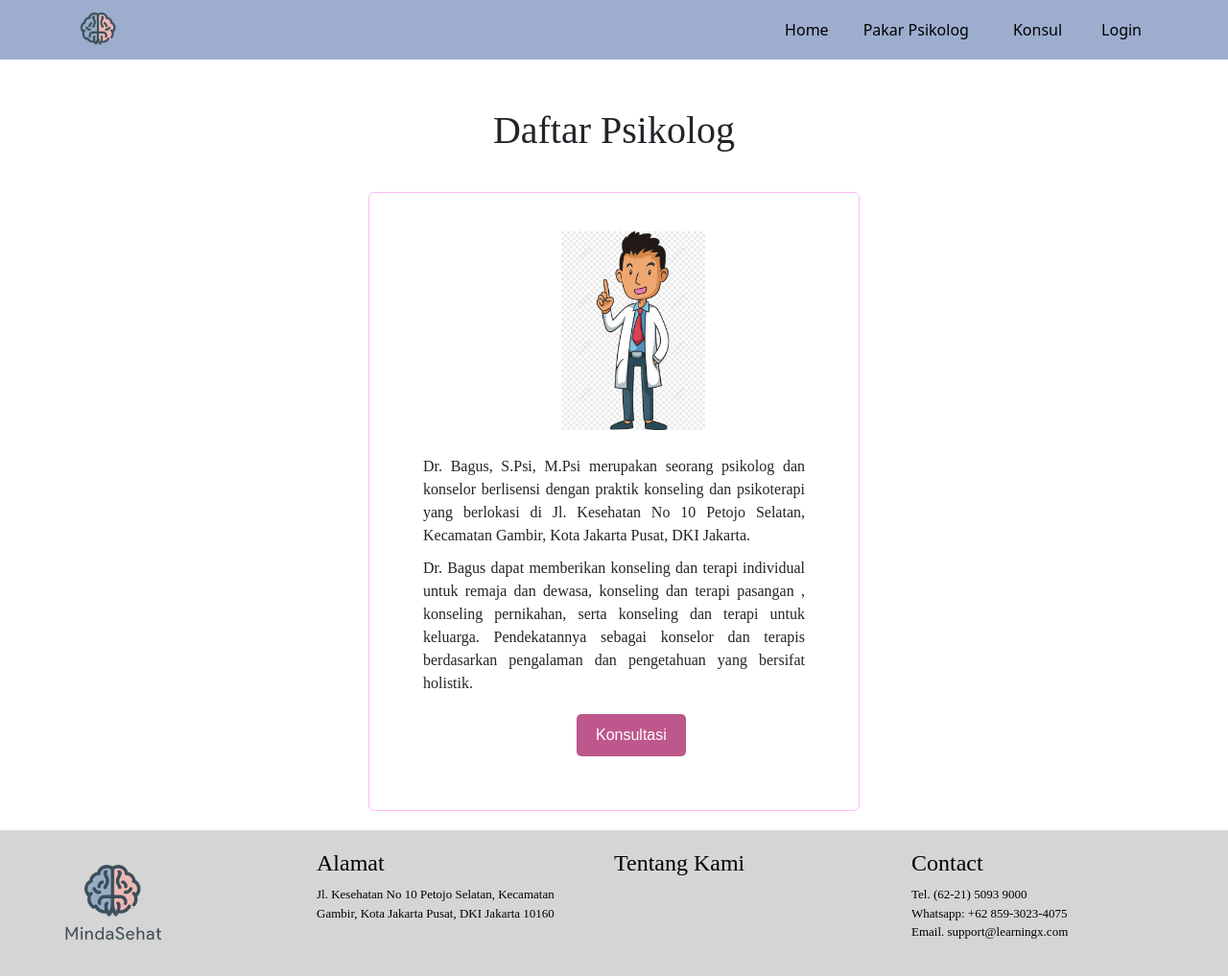
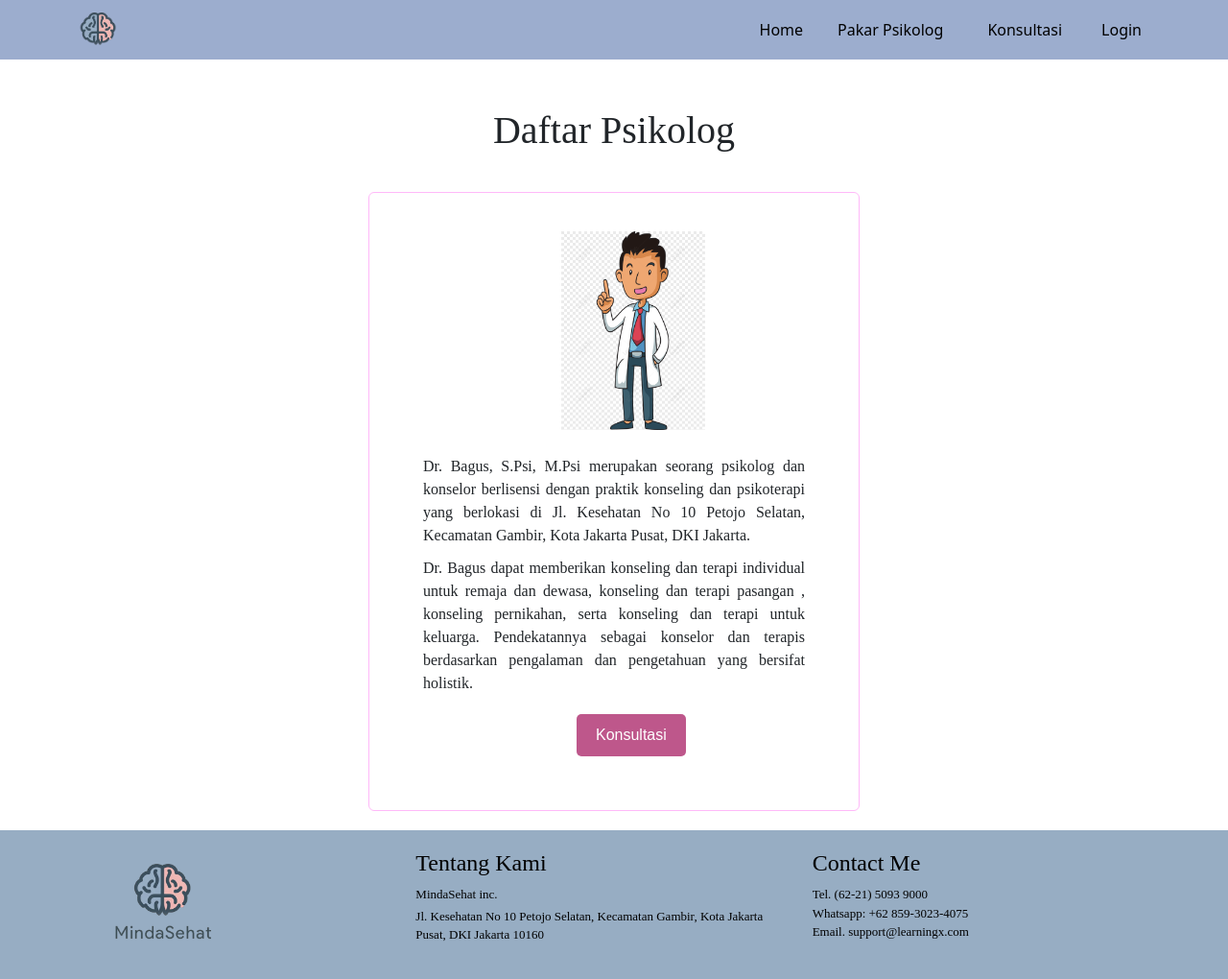
Before and after one commit to RizkyMaulanaAlfauzan/Project-MindaSehat, a Flask app: page /pakar in a window 1280 px wide. Shown: the whole page at 96% size. Run offline with Flask 3, Linux system fonts and the light colour scheme; data that the repository does not hold is empty; some libraries are stand-ins or nearby versions.

Commit message:
tambah lagii

```diff
--- a/templates/login.html
+++ b/templates/login.html
@@ -51,9 +51,6 @@
                                 <a class="nav-link active" aria-current="page" href="/">Home</a>
                             </li>
                             <li class="nav-item">
-                                <a class="nav-link active" aria-current="page" href="/artikel">Artikel</a>
-                            </li>
-                            <li class="nav-item">
                                 <a class="nav-link active" aria-current="page" href="/pakar">Pakar Psikolog</a>
                             </li>
                             <li class="nav-item">
@@ -67,7 +64,6 @@
 
         </div>
         <div class="content">
-
             <h1>MindaSehat</h1>
             <p class="par">Melangkah Menuju Kesehatan Mental Optimal</p>
 
--- a/templates/pakarPsikolog.html
+++ b/templates/pakarPsikolog.html
@@ -93,7 +93,7 @@
           </li>
           <li class="nav-item">
             <a class="nav-link active" style="margin-left: 10px; margin-right: 10px" aria-current="page"
-              href="/konsultasi">Konsul</a>
+              href="/konsultasi">Konsultasi</a>
           </li>
           {% if role != 'user'%}
           <li class="nav-item">
@@ -131,23 +131,22 @@
   <!-- Akhir Home Main -->
 
   <!-- Footer -->
-  <div class="footer-container">
+  <div class="footer-container" style="background-color: #97adc3">
     <div class="footer-column">
-      <img src="/static/image/logomindasehat.png" style="margin-top: 1rem; margin-left: 3rem" alt="Logo" class="footer-logo" />
+      <img src="/static/image/logomindasehat.png" style="margin-top: 15px; margin-left: 100px; align-items: center" alt="Logo" class="footer-logo" />
     </div>
     <div class="footer-column">
-      <h4>Alamat</h4>
+      <h4>Tentang Kami</h4>
+      <p style="margin-bottom: 3px;">MindaSehat inc.</p>
       <p>Jl. Kesehatan No 10 Petojo Selatan, Kecamatan Gambir, Kota Jakarta Pusat, DKI Jakarta 10160</p>
     </div>
     <div class="footer-column">
-      <h4>Tentang Kami</h4>
-      <p></p>
-    </div>
-    <div class="footer-column">
-      <h4>Contact</h4>
-      <p>Tel. (62-21) 5093 9000 <br />
+      <h4>Contact Me</h4>
+      <p>
+        Tel. (62-21) 5093 9000 <br />
         Whatsapp: +62 859-3023-4075 <br />
-        Email. support@learningx.com</p>
+        Email. support@learningx.com
+      </p>
     </div>
   </div>
   <!-- Akhir Footer -->
```
Also changed, not shown: templates/home.html (+5 -8 lines), templates/index.html (+6 -8 lines).
